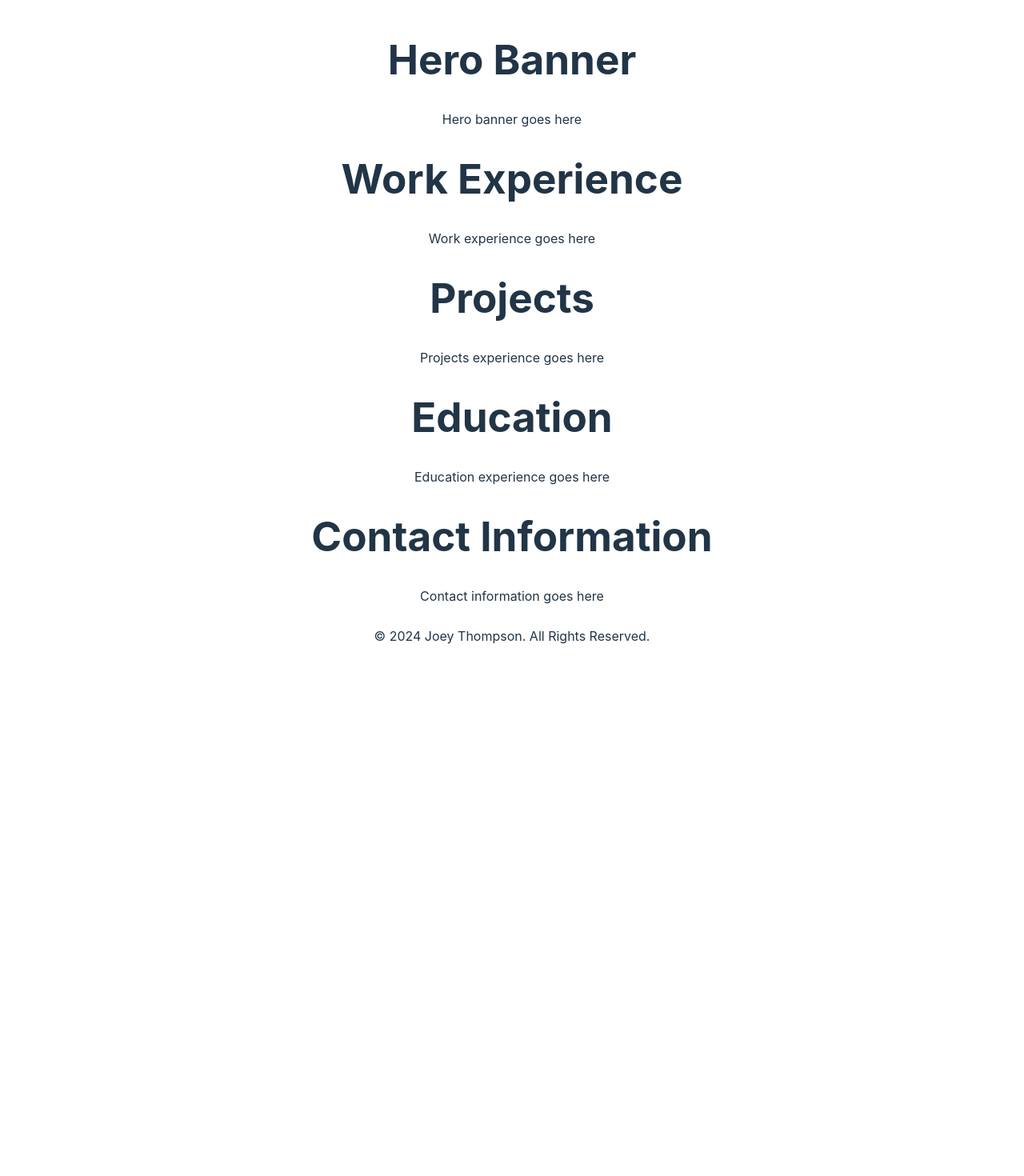
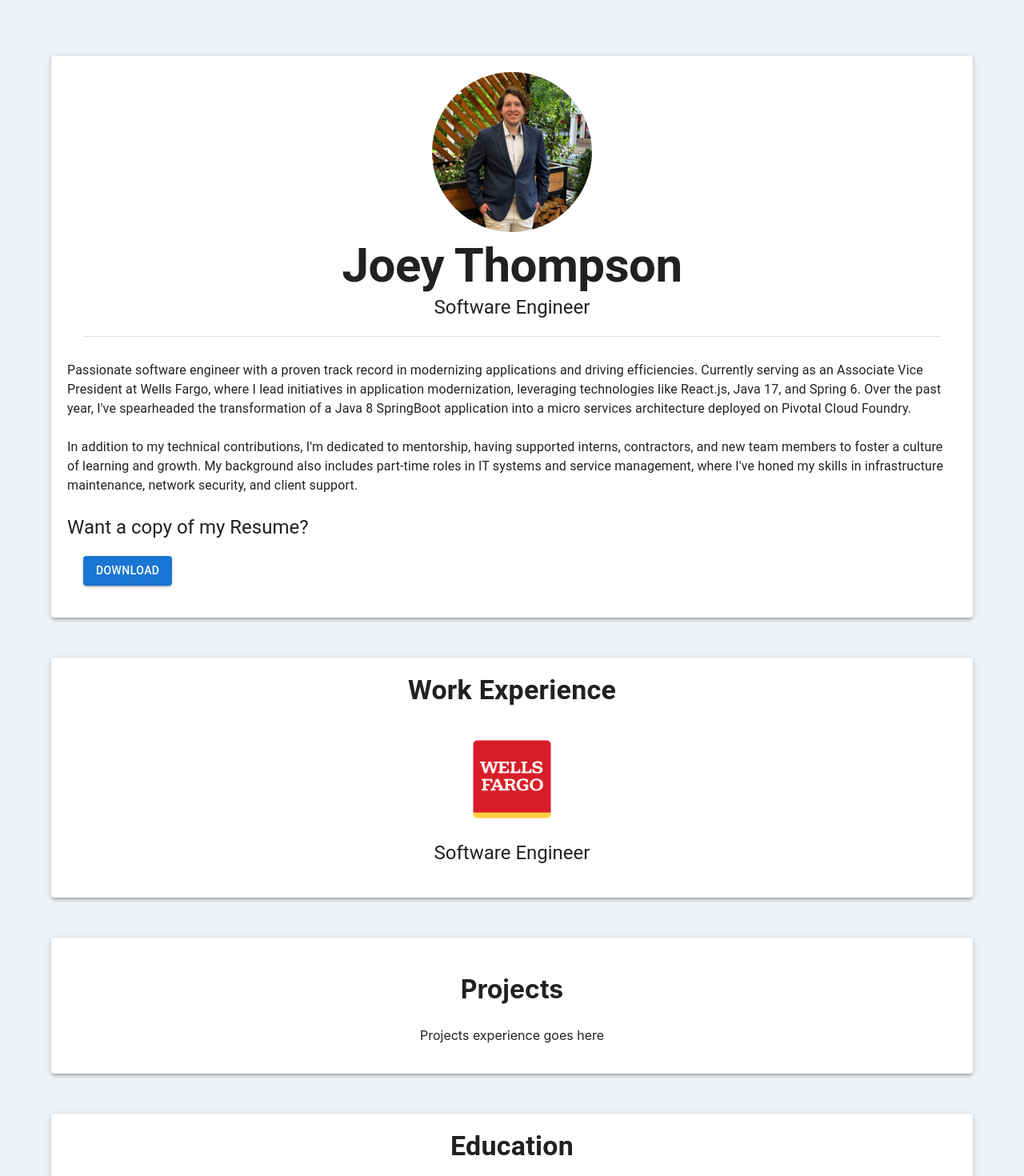
Before and after one commit to Jlthompson96/Resume_Website, a React (Vite) app: page / in a window 1280 px wide. Shown: the part 20-1490 px from the top of the page at 80% size. Before the commit the page ends 885 px from the top, so only its background shows below. Built offline with nearby package versions, Linux system fonts and the light colour scheme.

Commit message:
Added Sections

```diff
--- a/index.html
+++ b/index.html
@@ -3,7 +3,7 @@
 
 <head>
   <meta charset="UTF-8" />
-  <link rel="icon" type="image/svg+xml" href="/vite.svg" />
+  <link rel="icon" type="image/svg+xml" href="/src/assets/favicon_io/favicon.ico" />
   <meta name="viewport" content="width=device-width, initial-scale=1.0" />
   <title>Joseph Thompson | Resume</title>
 </head>
--- a/src/components/Contact.tsx
+++ b/src/components/Contact.tsx
@@ -1,10 +1,21 @@
+import { Container, Paper, Typography } from "@mui/material";
+import GitHubIcon from '@mui/icons-material/GitHub';
+import EmailIcon from '@mui/icons-material/Email';
+import LinkedInIcon from '@mui/icons-material/LinkedIn';
 
 const Contact = () => {
+
     return (
-        <div>
-            <h1>Contact Information</h1>
-            <p>Contact information goes here</p>
-        </div>
+        <Container maxWidth="lg">
+            <Paper elevation={3} sx={{ padding: '20px', marginTop: '50px' }}>
+                <Typography variant="h4" sx={{ fontWeight: 'bold' }} gutterBottom> Contact Me </Typography>
+                <div style={{ display: 'flex', justifyContent: 'space-between', padding: '20px' }}>
+                    <GitHubIcon sx={{ height: '10%', width: '10%' }} />
+                    <EmailIcon sx={{ height: '10%', width: '10%', color: '#999999' }} />
+                    <LinkedInIcon sx={{ height: '10%', width: '10%', color: '#0077B5' }} />
+                </div>
+            </Paper>
+        </Container >
     );
 }
 
--- a/src/components/Education.tsx
+++ b/src/components/Education.tsx
@@ -1,10 +1,16 @@
+import { Container, Paper, Typography } from "@mui/material";
+import UNCCLogo from '../assets/uncclogo.jpg';
 
 const Education = () => {
     return (
-        <div>
-            <h1>Education</h1>
-            <p>Education experience goes here</p>
-        </div>
+        <Container maxWidth="lg">
+            <Paper elevation={3} sx={{ padding: '20px', marginTop: '50px' }}>
+                <Typography variant="h4" sx={{ fontWeight: 'bold' }}>Education</Typography>
+                <img src={UNCCLogo} alt="UNCC Logo" style={{ width: '100px', height: '100px', borderRadius: '100px', padding: '20px' }} />
+                <Typography variant="h5">University of North Carolina Charlotte</Typography>
+                <Typography variant="h5">Bachelor of Science in Computer Science</Typography>
+            </Paper>
+        </Container>
     );
 }
 
--- a/src/components/HeroBanner.tsx
+++ b/src/components/HeroBanner.tsx
@@ -1,10 +1,50 @@
+import { Button, Container, Divider, Paper, Typography } from "@mui/material";
+import profilePic from '../assets/Joey.jpeg';
+import resume from '../assets/Joseph_Thompson_Resume.pdf';
+
 
 const HeroBanner = () => {
+
+    const handleDownload = () => {
+        // Assuming you have a file URL here
+        const fileUrl = resume;
+        // Create an anchor element
+        const anchor = document.createElement('a');
+        anchor.href = fileUrl;
+        // Set the download attribute to specify the file name
+        anchor.download = 'Joseph_Thompson_Resume.pdf';
+        // Trigger the click event on the anchor element
+        document.body.appendChild(anchor);
+        anchor.click();
+        // Cleanup
+        document.body.removeChild(anchor);
+    };
+
     return (
-        <div>
-            <h1>Hero Banner</h1>
-            <p>Hero banner goes here</p>
-        </div>
+        <Container maxWidth="lg">
+            <Paper elevation={3} sx={{ padding: '20px', marginTop: '50px' }}>
+                <img src={profilePic} style={{ width: '200px', height: '200px', borderRadius: '100px' }}></img>
+                <Typography variant="h2" sx={{ fontWeight: 'bold' }}>Joey Thompson</Typography>
+                <Typography variant="h5">Software Engineer</Typography>
+                <Divider sx={{ margin: '20px' }} />
+                <div style={{ textAlign: "left", paddingTop: "10px" }}>
+                    <Typography variant="body1">
+                        Passionate software engineer with a proven track record in modernizing applications and driving efficiencies. Currently serving as an Associate Vice President at Wells Fargo, where I lead initiatives in application modernization, leveraging technologies like React.js, Java 17, and Spring 6.
+                        Over the past year, I've spearheaded the transformation of a Java 8 SpringBoot application into a micro services architecture deployed on Pivotal Cloud Foundry.
+                    </Typography>
+                    &nbsp;
+                    <Typography variant="body1">
+                        In addition to my technical contributions, I'm dedicated to mentorship, having supported interns, contractors, and new team members to foster a culture of learning and growth.
+                        My background also includes part-time roles in IT systems and service management, where I've honed my skills in infrastructure maintenance, network security, and client support.
+                    </Typography>
+                    &nbsp;
+                    <Typography variant="h5">Want a copy of my Resume?</Typography>
+                    <Button sx={{ margin: '20px' }} variant="contained" onClick={handleDownload}>
+                        Download
+                    </Button>
+                </div>
+            </Paper>
+        </Container>
     );
 }
 
--- a/src/components/Projects.tsx
+++ b/src/components/Projects.tsx
@@ -1,10 +1,13 @@
+import { Container, Paper } from "@mui/material";
 
 const Projects = () => {
     return (
-        <div>
-            <h1>Projects</h1>
-            <p>Projects experience goes here</p>
-        </div>
+        <Container maxWidth="lg">
+            <Paper elevation={3} sx={{ padding: '20px', marginTop: '50px' }}>
+                <h1>Projects</h1>
+                <p>Projects experience goes here</p>
+            </Paper>
+        </Container>
     );
 }
 
--- a/src/components/WorkExperience.tsx
+++ b/src/components/WorkExperience.tsx
@@ -1,10 +1,17 @@
+import { Container, Paper, Typography } from "@mui/material";
+import WFLogo from '../assets/WF_Logo.png';
 
 const WorkExperience = () => {
     return (
-        <div>
-            <h1>Work Experience</h1>
-            <p>Work experience goes here</p>
-        </div>
+        <Container maxWidth="lg">
+            <Paper elevation={3} sx={{ padding: '20px', marginTop: '50px' }}>
+                <Typography variant="h4" sx={{ fontWeight: 'bold' }}>Work Experience</Typography>
+                <div className="wf" style={{ padding: '20px' }}>
+                    <img src={WFLogo} alt="Wells Fargo Logo" style={{ width: '100px', height: '100px', borderRadius: '30px', padding: '20px' }} />
+                    <Typography variant="h5">Software Engineer</Typography>
+                </div>
+            </Paper>
+        </Container>
     );
 }
 
--- a/src/index.css
+++ b/src/index.css
@@ -4,66 +4,10 @@
   font-weight: 400;
 
   color-scheme: light dark;
-  color: rgba(255, 255, 255, 0.87);
-  background-color: #242424;
+  background-color: rgb(237, 242, 247);
 
   font-synthesis: none;
   text-rendering: optimizeLegibility;
   -webkit-font-smoothing: antialiased;
   -moz-osx-font-smoothing: grayscale;
-  -webkit-text-size-adjust: 100%;
 }
-
-a {
-  font-weight: 500;
-  color: #646cff;
-  text-decoration: inherit;
-}
-a:hover {
-  color: #535bf2;
-}
-
-body {
-  margin: 0;
-  display: flex;
-  place-items: center;
-  min-width: 320px;
-  min-height: 100vh;
-}
-
-h1 {
-  font-size: 3.2em;
-  line-height: 1.1;
-}
-
-button {
-  border-radius: 8px;
-  border: 1px solid transparent;
-  padding: 0.6em 1.2em;
-  font-size: 1em;
-  font-weight: 500;
-  font-family: inherit;
-  background-color: #1a1a1a;
-  cursor: pointer;
-  transition: border-color 0.25s;
-}
-button:hover {
-  border-color: #646cff;
-}
-button:focus,
-button:focus-visible {
-  outline: 4px auto -webkit-focus-ring-color;
-}
-
-@media (prefers-color-scheme: light) {
-  :root {
-    color: #213547;
-    background-color: #ffffff;
-  }
-  a:hover {
-    color: #747bff;
-  }
-  button {
-    background-color: #f9f9f9;
-  }
-}
```
Also changed, not shown: src/assets/Joey.jpeg.
